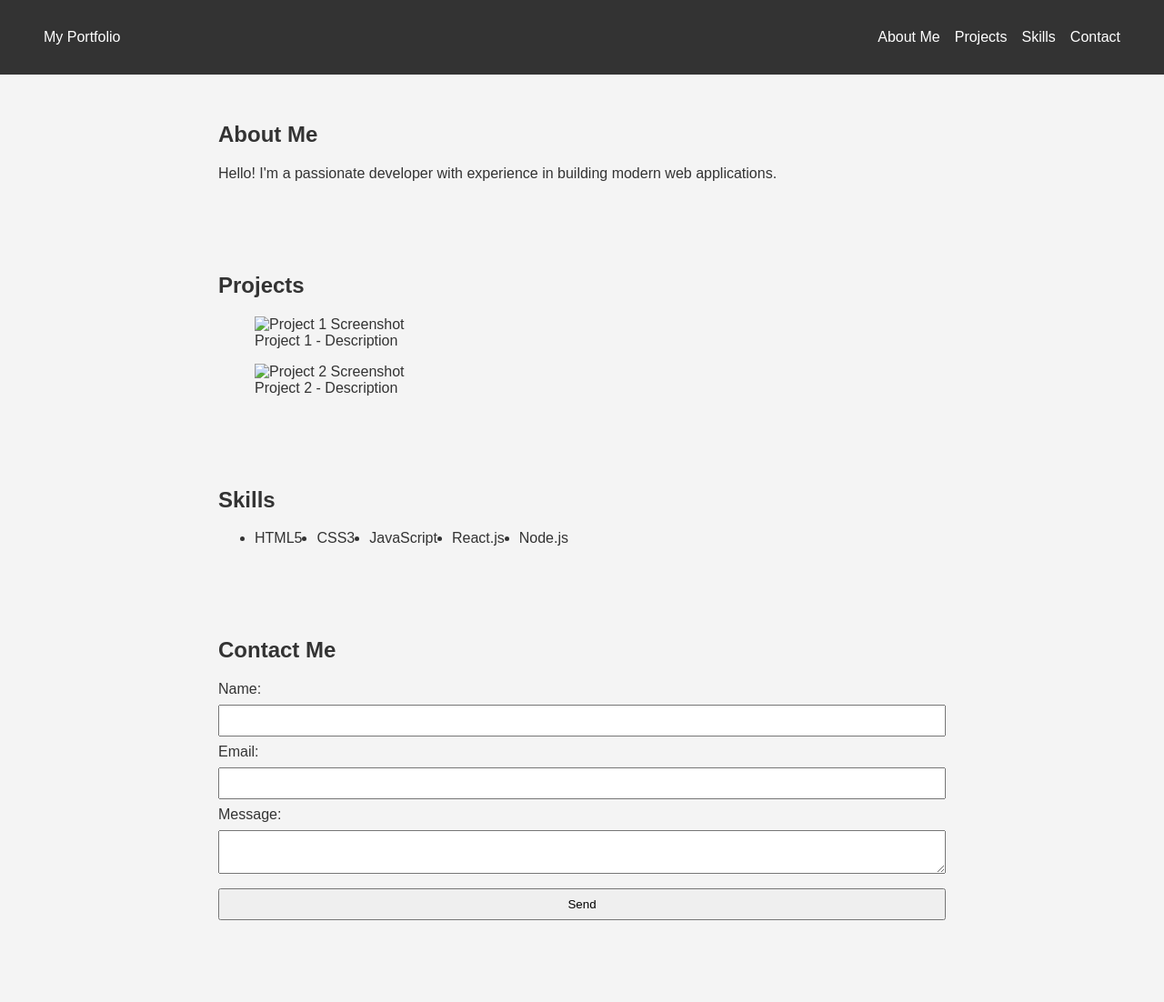
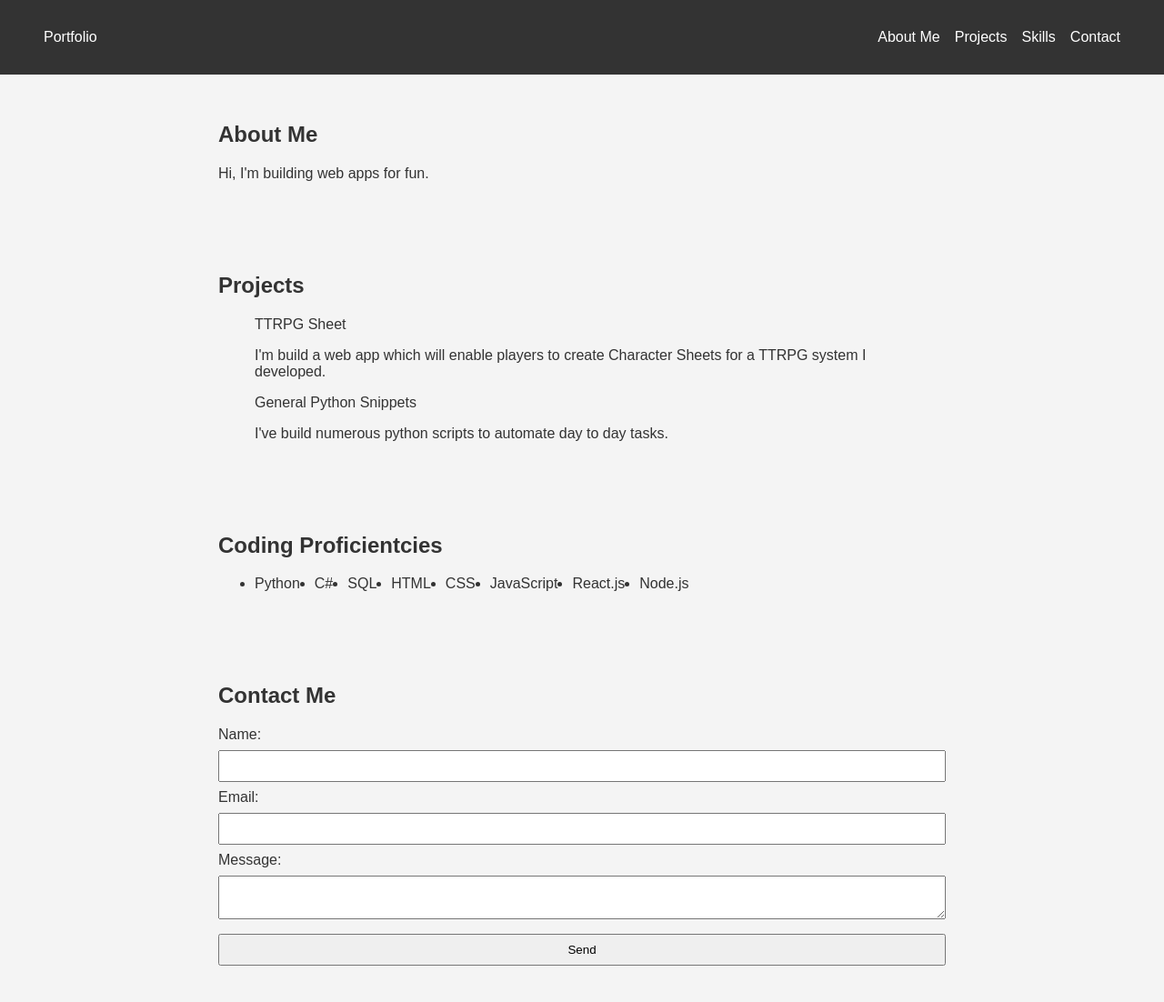
Before and after one commit to Amuniare/portfolioURL, a plain HTML site: page index.html in a window 1280 px wide. Shown: the whole page at 91% size. Before the commit the page ends 1052 px from the top, so only its background shows below. Drawn offline with Linux system fonts and the light colour scheme.

Commit message:
Update portfolio content and improve section titles

```diff
--- a/index.html
+++ b/index.html
@@ -4,14 +4,14 @@
     <meta charset="UTF-8">
     <meta name="viewport" content="width=device-width, initial-scale=1.0">
     <meta name="description" content="Personal Portfolio showcasing my projects, skills, and contact information.">
-    <title>My Portfolio</title>
+    <title>Portfolio</title>
     <link rel="stylesheet" href="styles.css">
     <script defer src="script.js"></script>
 </head>
 <body>
     <header>
         <nav role="navigation">
-            <div class="logo">My Portfolio</div>
+            <div class="logo">Portfolio</div>
             <button id="menu-toggle" aria-label="Toggle Navigation">☰</button>
             <ul id="nav-links">
                 <li><a href="#about-me">About Me</a></li>
@@ -24,30 +24,34 @@
 
     <section id="about-me">
         <h2>About Me</h2>
-        <p>Hello! I'm a passionate developer with experience in building modern web applications.</p>
+        <p> Hi, I'm building web apps for fun. </p>
     </section>
 
     <section id="projects">
         <h2>Projects</h2>
         <div class="project">
             <figure>
-                <img src="project1.jpg" alt="Project 1 Screenshot">
-                <figcaption>Project 1 - Description</figcaption>
+
+                <figcaption>TTRPG Sheet</figcaption>
+                <p>I'm build a web app which will enable players to create Character Sheets for a TTRPG system I developed. </p>
             </figure>
         </div>
         <div class="project">
             <figure>
-                <img src="project2.jpg" alt="Project 2 Screenshot">
-                <figcaption>Project 2 - Description</figcaption>
+                <figcaption>General Python Snippets</figcaption>
+                <p>I've build numerous python scripts to automate day to day tasks. </p>
             </figure>
         </div>
     </section>
 
     <section id="skills">
-        <h2>Skills</h2>
+        <h2>Coding Proficientcies</h2>
         <ul>
-            <li>HTML5</li>
-            <li>CSS3</li>
+            <li>Python</li>
+            <li>C#</li>
+            <li>SQL</li>
+            <li>HTML</li>
+            <li>CSS</li>
             <li>JavaScript</li>
             <li>React.js</li>
             <li>Node.js</li>
```
